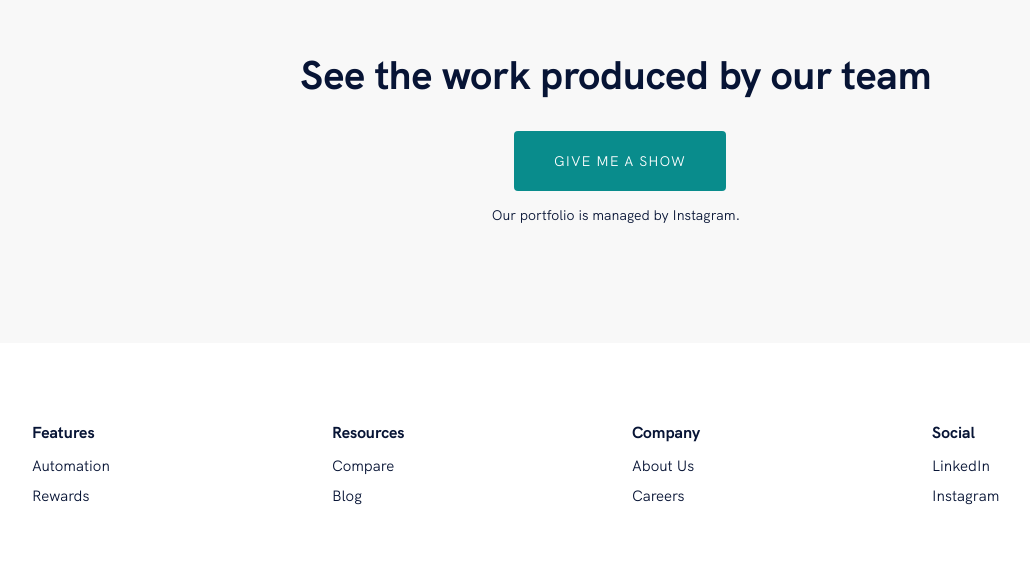
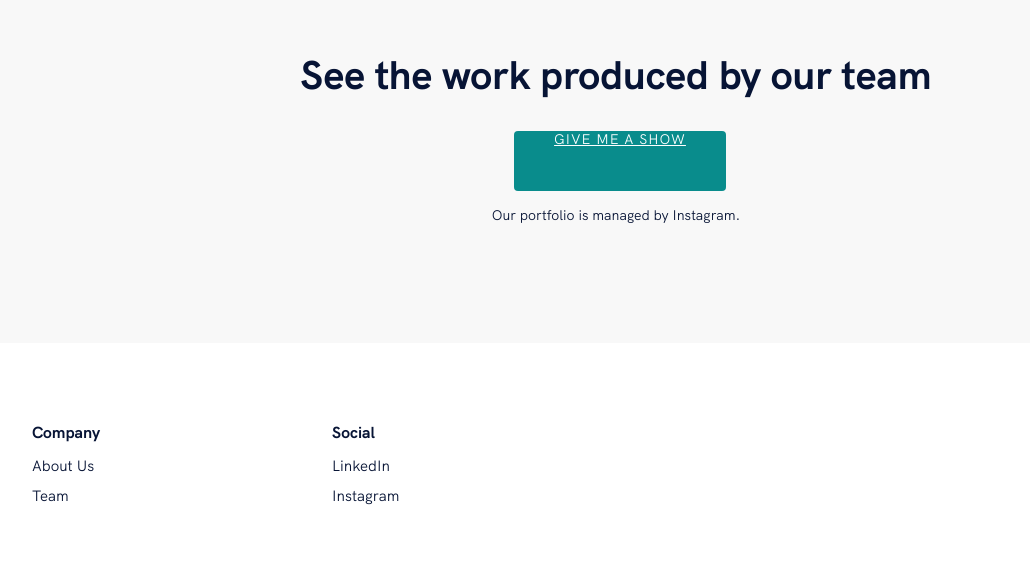
Before and after one commit to rdp77/ourenterprise, a Gatsby site: page / in a window 1280 px wide. Shown: the part 1705-2270 px from the top of the page, without its empty margins (24-1054 px from the left). Built offline with nearby package versions, Linux system fonts and the light colour scheme; Gatsby itself is replaced by a stand-in of ours.

Commit message:
Update Changes

```diff
--- a/src/components/common/navigation/navigation.js
+++ b/src/components/common/navigation/navigation.js
@@ -98,12 +98,13 @@ export default class Navigation extends Component {
 
           <Mobile hide>{this.getNavList({})}</Mobile>
           <ActionsContainer>
-            <button
+            <a
               href="https://api.whatsapp.com/send?phone=6287853100628&text=Hello"
               rel="noopener noreferrer"
+              target="_blank"
             >
               Contact
-            </button>
+            </a>
           </ActionsContainer>
         </StyledContainer>
         <Mobile>
--- a/src/components/common/navigation/style.js
+++ b/src/components/common/navigation/style.js
@@ -3,12 +3,12 @@ import styled from "styled-components"
 import { Container } from "../../global"
 
 export const Nav = styled.nav`
-  padding: ${props => (props.scrolled ? `16px 0` : `24px 0`)};
+  padding: ${(props) => (props.scrolled ? `16px 0` : `24px 0`)};
   position: fixed;
   width: 100%;
   top: 0;
   z-index: 1000;
-  background: ${props => (props.scrolled ? `white` : null)};
+  background: ${(props) => (props.scrolled ? `white` : null)};
   transition: 0.4s cubic-bezier(0.2, 0.8, 0.2, 1);
 `
 
@@ -42,13 +42,13 @@ export const NavListWrapper = styled.div`
 
 export const NavItem = styled.li`
   margin: 0 0.75em;
-  font-family: ${props => props.theme.font.medium};
-  ${props => props.theme.font_size.xsmall};
+  font-family: ${(props) => props.theme.font.medium};
+  ${(props) => props.theme.font_size.xsmall};
 
   a {
     text-decoration: none;
     opacity: 0.9;
-    color: ${props => props.theme.color.black.regular};
+    color: ${(props) => props.theme.color.black.regular};
   }
 
   &.active {
@@ -62,13 +62,13 @@ export const MobileMenu = styled.div`
   width: 100%;
   height: 100vh;
   z-index: 1000;
-  background: ${props => props.theme.color.regular};
+  background: ${(props) => props.theme.color.regular};
 `
 
 export const Brand = styled.div`
-  font-family: ${props => props.theme.font.extrabold};
-  ${props => props.theme.font_size.regular};
-  color: ${props => props.theme.color.black.regular};
+  font-family: ${(props) => props.theme.font.extrabold};
+  ${(props) => props.theme.font_size.regular};
+  color: ${(props) => props.theme.color.black.regular};
   text-decoration: none;
   letter-spacing: 1px;
   margin: 0;
@@ -78,7 +78,7 @@ export const Brand = styled.div`
     padding: 0;
 
     a {
-      color: ${props => props.theme.color.black.regular};
+      color: ${(props) => props.theme.color.black.regular};
       text-decoration: none;
     }
   }
@@ -86,13 +86,13 @@ export const Brand = styled.div`
 export const ActionsContainer = styled.div`
   display: flex;
   align-items: center;
-  @media (max-width: ${props => props.theme.screen.xs}) {
+  @media (max-width: ${(props) => props.theme.screen.xs}) {
     display: none;
   }
 
-  button {
-    font-family: ${props => props.theme.font.normal};
-    ${props => props.theme.font_size.xsmall};
+  a {
+    font-family: ${(props) => props.theme.font.normal};
+    ${(props) => props.theme.font_size.xsmall};
     color: white;
     background: #098b8c;
     border-radius: 4px;
@@ -105,11 +105,11 @@ export const ActionsContainer = styled.div`
 export const Mobile = styled.div`
   display: none;
 
-  @media (max-width: ${props => props.theme.screen.xs}) {
+  @media (max-width: ${(props) => props.theme.screen.xs}) {
     display: block;
   }
 
-  ${props =>
+  ${(props) =>
     props.hide &&
     `
     display: block;
--- a/src/components/sections/footer.js
+++ b/src/components/sections/footer.js
@@ -7,31 +7,23 @@ const Footer = () => (
   <FooterWrapper id="footer">
     <FooterColumnContainer>
       <FooterColumn>
-        <span>Features</span>
-        <ul>
-          <li>Automation</li>
-          <li>Rewards</li>
-        </ul>
-      </FooterColumn>
-      <FooterColumn>
-        <span>Resources</span>
-        <ul>
-          <li>Compare</li>
-          <li>Blog</li>
-        </ul>
-      </FooterColumn>
-      <FooterColumn>
         <span>Company</span>
         <ul>
           <li>About Us</li>
-          <li>Careers</li>
+          <li>Team</li>
         </ul>
       </FooterColumn>
       <FooterColumn>
         <span>Social</span>
         <ul>
           <li>LinkedIn</li>
-          <li>Instagram</li>
+          <li
+            href="https://www.instagram.com/ourenterprise/"
+            rel="noopener noreferrer"
+            target="_blank"
+          >
+            Instagram
+          </li>
         </ul>
       </FooterColumn>
     </FooterColumnContainer>
--- a/src/components/sections/getstarted.js
+++ b/src/components/sections/getstarted.js
@@ -7,7 +7,13 @@ const GetStarted = () => (
   <StyledSection id="portfolio">
     <GetStartedContainer>
       <GetStartedTitle>See the work produced by our team</GetStartedTitle>
-      <TryItButton>Give me a show</TryItButton>
+      <TryItButton
+        href="https://www.instagram.com/ourenterprise/"
+        rel="noopener noreferrer"
+        target="_blank"
+      >
+        Give me a show
+      </TryItButton>
       <Subtitle>Our portfolio is managed by Instagram.</Subtitle>
     </GetStartedContainer>
   </StyledSection>
@@ -33,7 +39,7 @@ const GetStartedTitle = styled.h3`
   text-align: center;
 `
 
-const TryItButton = styled.button`
+const TryItButton = styled.a`
   font-weight: 500;
   font-size: 14px;
   color: white;
--- a/src/components/sections/header.js
+++ b/src/components/sections/header.js
@@ -18,7 +18,7 @@ const Header = () => {
     }
   `)
 
-  const handleSubmit = event => {
+  const handleSubmit = (event) => {
     event.preventDefault()
   }
 
@@ -37,14 +37,14 @@ const Header = () => {
               We're building next generation personal finance tools. Sign up to
               get early access.
             </h2>
-            <HeaderForm onSubmit={handleSubmit}>
+            {/* <HeaderForm onSubmit={handleSubmit}>
               <HeaderInput placeholder="Your email" />
               <HeaderButton>Early access</HeaderButton>
             </HeaderForm>
             <FormSubtitle>
               Already have a beta account?{" "}
               <FormSubtitleLink to="/">Sign in</FormSubtitleLink>
-            </FormSubtitle>
+            </FormSubtitle> */}
           </HeaderTextGroup>
           <ImageWrapper>
             <StyledImage fluid={data.file.childImageSharp.fluid} />
@@ -63,12 +63,12 @@ const HeaderWrapper = styled.header`
   padding: 160px 0 80px 0;
   position: relative;
   clip-path: polygon(0 0, 100% 0, 100% 100%, 0 calc(100% - 5vw));
-  @media (max-width: ${props => props.theme.screen.md}) {
+  @media (max-width: ${(props) => props.theme.screen.md}) {
   }
 `
 const Subtitle = styled.h5`
   font-size: 16px;
-  color: ${props => props.theme.color.accent};
+  color: ${(props) => props.theme.color.accent};
   letter-spacing: 0px;
   margin-bottom: 16px;
 `
@@ -80,19 +80,19 @@ const HeaderTextGroup = styled.div`
     width: 120%;
     margin-bottom: -4.5%;
 
-    @media (max-width: ${props => props.theme.screen.md}) {
+    @media (max-width: ${(props) => props.theme.screen.md}) {
       margin: 0 16px;
     }
   }
 
   h1 {
     margin: 0 0 24px;
-    color: ${props => props.theme.color.primary};
+    color: ${(props) => props.theme.color.primary};
   }
 
   h2 {
     margin-bottom: 24px;
-    ${props => props.theme.font_size.regular}
+    ${(props) => props.theme.font_size.regular}
   }
 
   p {
@@ -105,7 +105,7 @@ const Flex = styled.div`
   justify-content: space-between;
   align-content: center;
   grid-template-columns: 1fr 1fr;
-  @media (max-width: ${props => props.theme.screen.md}) {
+  @media (max-width: ${(props) => props.theme.screen.md}) {
     grid-template-columns: 1fr;
     grid-gap: 64px;
   }
@@ -116,45 +116,45 @@ const HeaderForm = styled.form`
   flex-direction: row;
   padding-bottom: 16px;
 
-  @media (max-width: ${props => props.theme.screen.sm}) {
+  @media (max-width: ${(props) => props.theme.screen.sm}) {
     flex-direction: column;
   }
 `
 
 const FormSubtitle = styled.span`
-  ${props => props.theme.font_size.xxsmall}
+  ${(props) => props.theme.font_size.xxsmall}
 `
 
 const FormSubtitleLink = styled(Link)`
-  color: ${props => props.theme.color.secondary};
+  color: ${(props) => props.theme.color.secondary};
   padding-bottom: 1px;
   margin-left: 8px;
   text-decoration: none;
-  border-bottom: 1px solid ${props => props.theme.color.secondary};
+  border-bottom: 1px solid ${(props) => props.theme.color.secondary};
 `
 
 const HeaderInput = styled.input`
   font-weight: 500;
   font-size: 16px;
-  color: ${props => props.theme.color.primary};
+  color: ${(props) => props.theme.color.primary};
   line-height: 42px;
   width: 100%;
   text-align: left;
   height: 60px;
   border-width: 1px;
   border-style: solid;
-  border-color: ${props => props.theme.color.secondary};
+  border-color: ${(props) => props.theme.color.secondary};
   border-image: initial;
   border-radius: 4px;
   padding: 8px 16px;
   outline: 0px;
   &:focus {
-    box-shadow: inset ${props => props.theme.color.secondary} 0px 0px 0px 2px;
+    box-shadow: inset ${(props) => props.theme.color.secondary} 0px 0px 0px 2px;
   }
-  @media (max-width: ${props => props.theme.screen.md}) {
+  @media (max-width: ${(props) => props.theme.screen.md}) {
     margin-bottom: 8px;
   }
-  @media (max-width: ${props => props.theme.screen.sm}) {
+  @media (max-width: ${(props) => props.theme.screen.sm}) {
     display: block;
     width: 100%;
   }
@@ -171,7 +171,7 @@ const HeaderButton = styled.button`
   text-transform: uppercase;
   cursor: pointer;
   white-space: nowrap;
-  background: ${props => props.theme.color.secondary};
+  background: ${(props) => props.theme.color.secondary};
   border-radius: 4px;
   padding: 0px 40px;
   border-width: 0px;
@@ -182,26 +182,26 @@ const HeaderButton = styled.button`
   &:hover {
     box-shadow: rgba(110, 120, 152, 0.22) 0px 2px 10px 0px;
   }
-  @media (max-width: ${props => props.theme.screen.md}) {
+  @media (max-width: ${(props) => props.theme.screen.md}) {
   }
-  @media (max-width: ${props => props.theme.screen.sm}) {
+  @media (max-width: ${(props) => props.theme.screen.sm}) {
     margin-left: 0;
   }
 `
 const ImageWrapper = styled.div`
   justify-self: end;
   align-self: center;
-  @media (max-width: ${props => props.theme.screen.md}) {
+  @media (max-width: ${(props) => props.theme.screen.md}) {
     justify-self: center;
   }
 `
 
 const StyledImage = styled(Img)`
   width: 500px;
-  @media (max-width: ${props => props.theme.screen.md}) {
+  @media (max-width: ${(props) => props.theme.screen.md}) {
     width: 400px;
   }
-  @media (max-width: ${props => props.theme.screen.sm}) {
+  @media (max-width: ${(props) => props.theme.screen.sm}) {
     width: 300px;
     display: none;
   }
```
